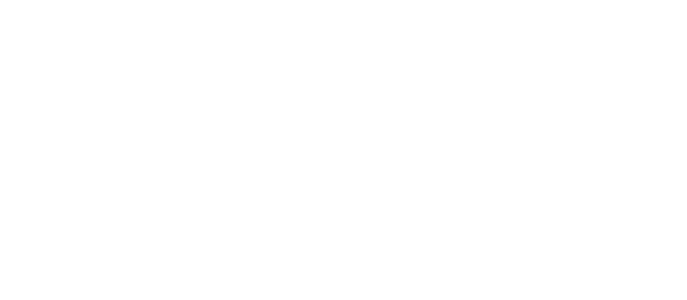
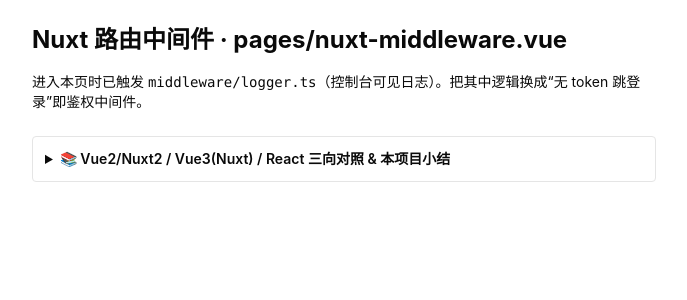
Before and after one commit to 1256807020/social-basic, a Nuxt app: page /nuxt-middleware in a window 1280 px wide. Before the commit this address had no page. Shown: the top 300 px of the page, without its empty margins (296-983 px from the left). Built offline with nearby package versions, Linux system fonts and the light colour scheme.

Commit message:
docs(nuxt-middleware): Vue3 高级知识点示例（顶部实战定位 + 文末 Vue2/Vue3/React 三向对照）

```diff
--- /dev/null
+++ b/app/pages/nuxt-middleware.vue
@@ -0,0 +1,38 @@
+<script setup lang="ts">
+// ───────────────────────────────────────────────────────────
+// 从 Vue2 升级到 Vue3（Nuxt 路由中间件篇）· middleware
+// · Vue2/Nuxt2：middleware/ 导出函数；
+// · Vue3/Nuxt：middleware/*.ts 用 defineNuxtRouteMiddleware，页面用 definePageMeta 绑定；
+// · React 对照：Next middleware.ts（见 social-start 的 next-middleware-i18n）。
+// 📌 实战定位：路由守卫【了解即可·进阶】；登录鉴权、语言重定向常用。
+// 🧭 学习模式：🔧固定写法=defineNuxtRouteMiddleware + definePageMeta({middleware})；👉=练习点（已填）；文末 <details> 有 Vue2/Vue3(Nuxt)/React 三向对照。
+// ───────────────────────────────────────────────────────────
+// 本页演示：访问本路由会经过 middleware/logger.ts（打印日志）。实战里可改造成“无 token 跳 /login”。
+</script>
+
+<template>
+  <main class="mx-auto max-w-2xl space-y-4 p-6">
+    <h1 class="text-2xl font-bold">Nuxt 路由中间件 · pages/nuxt-middleware.vue</h1>
+    <p class="text-sm">进入本页时已触发 <code>middleware/logger.ts</code>（控制台可见日志）。把其中逻辑换成“无 token 跳登录”即鉴权中间件。</p>
+
+    <details class="mt-6 rounded border p-3 text-sm">
+      <summary class="cursor-pointer font-semibold">📚 Vue2/Nuxt2 / Vue3(Nuxt) / React 三向对照 & 本项目小结</summary>
+      <table class="mt-2 w-full border-collapse text-left">
+        <thead>
+          <tr class="border-b">
+            <th class="px-2 py-1">维度</th>
+            <th class="px-2 py-1">Nuxt2</th>
+            <th class="px-2 py-1">Nuxt (Vue3)</th>
+            <th class="px-2 py-1">React (Next)</th>
+          </tr>
+        </thead>
+        <tbody>
+          <tr class="border-b"><td class="px-2 py-1">文件</td><td class="px-2 py-1">middleware/x.js</td><td class="px-2 py-1">middleware/x.ts</td><td class="px-2 py-1">middleware.ts</td></tr>
+          <tr class="border-b"><td class="px-2 py-1">绑定</td><td class="px-2 py-1">页面 meta</td><td class="px-2 py-1">definePageMeta</td><td class="px-2 py-1">matcher 配置</td></tr>
+          <tr class="border-b"><td class="px-2 py-1">鉴权</td><td class="px-2 py-1">可重定向</td><td class="px-2 py-1">可重定向</td><td class="px-2 py-1">可重定向</td></tr>
+        </tbody>
+      </table>
+      <p class="mt-2 text-gray-500">📝 小结：middleware 在路由进入前执行，可做日志/鉴权/重定向；实战把 logger 换成“无 token → navigate('/login')”即是登录守卫。</p>
+    </details>
+  </main>
+</template>
--- /dev/null
+++ b/middleware/logger.ts
@@ -0,0 +1,4 @@
+// 路由中间件示例：进入页面先打印日志（实战可改成“无 token 跳 /login”）
+export default defineNuxtRouteMiddleware((to) => {
+  console.log('[middleware/logger] 进入：', to.path)
+})
```
